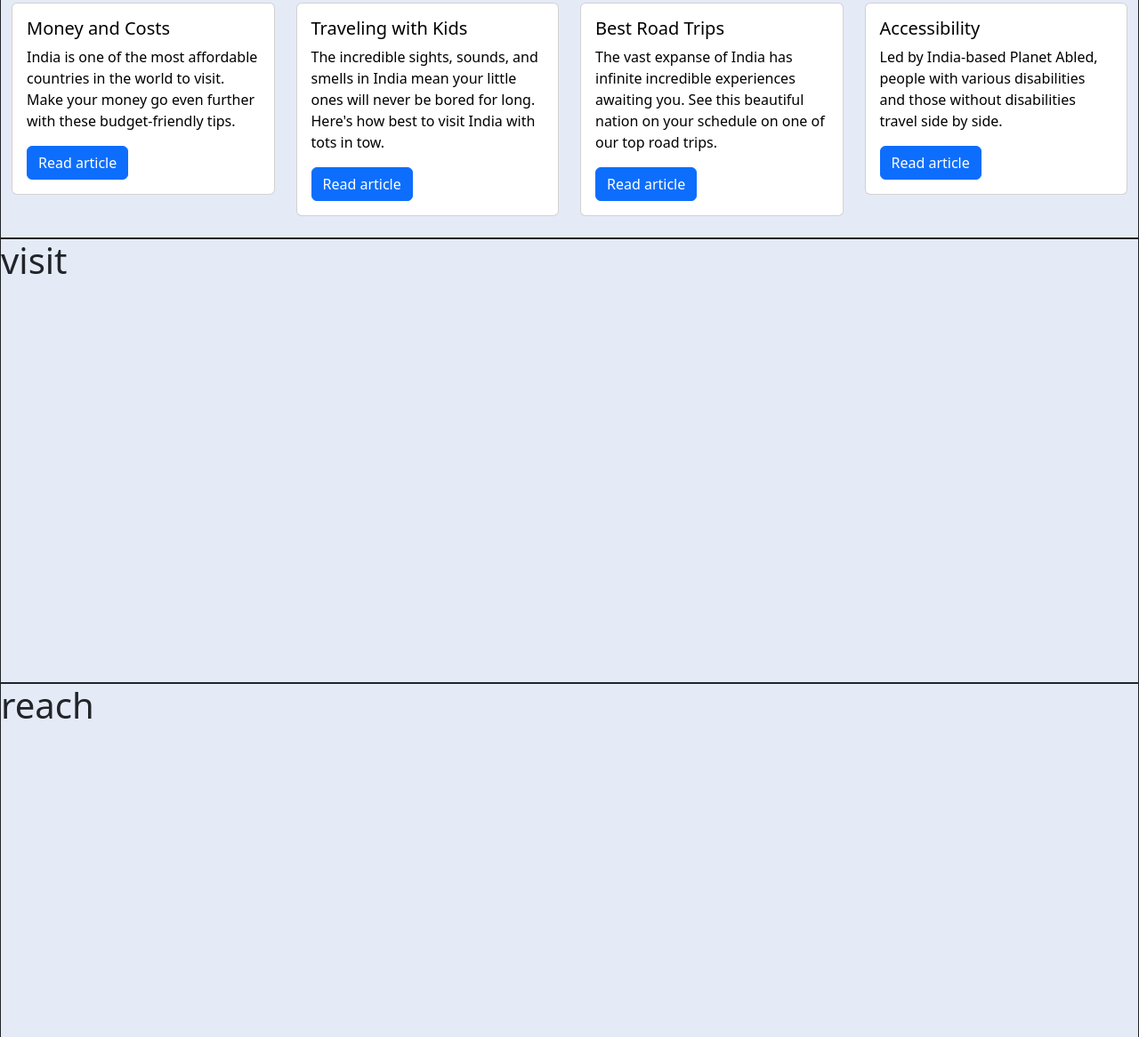
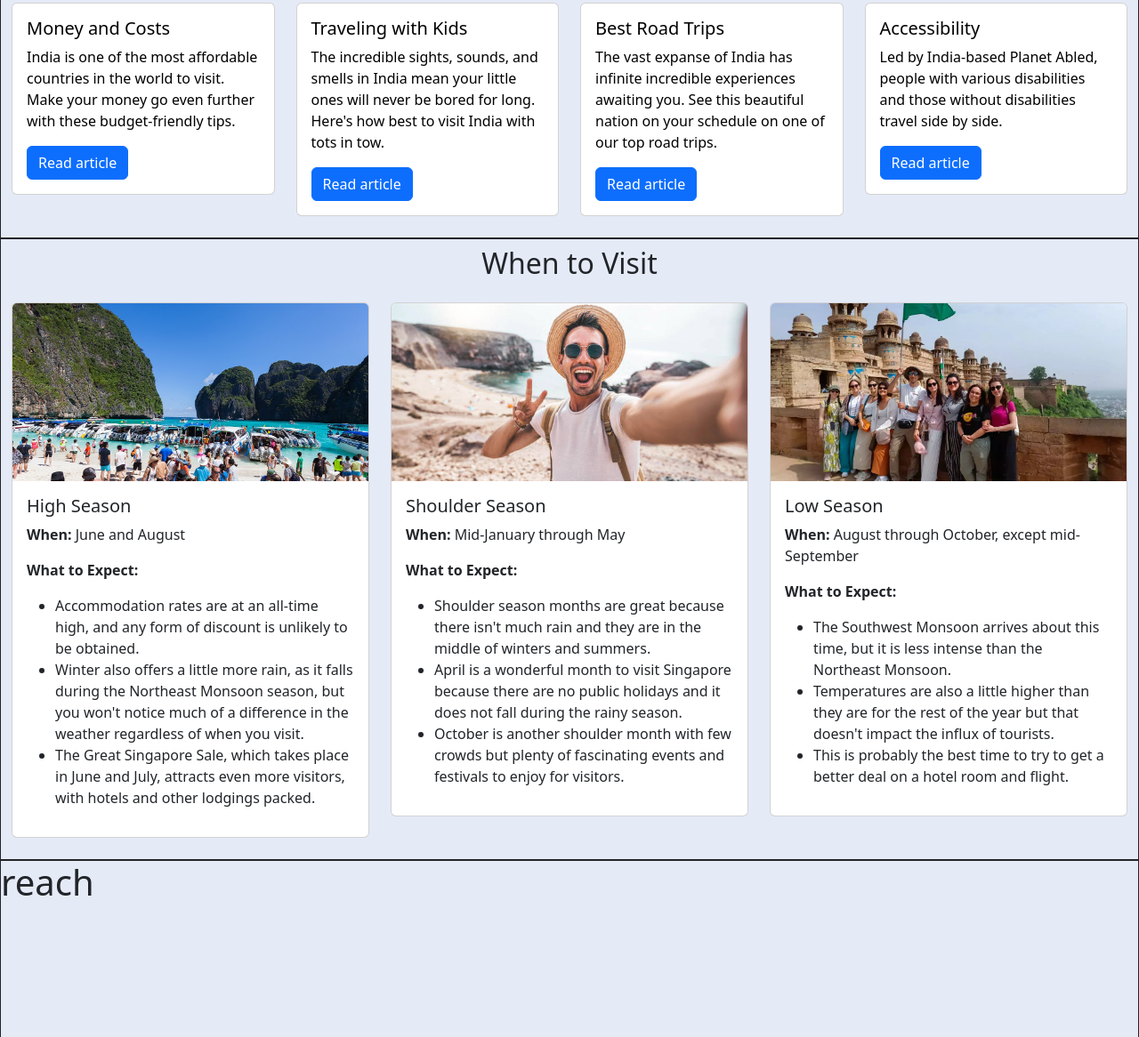
Before and after one commit to prem-credsoft/trip-plan, a plain HTML site: page index.html in a window 1280 px wide. Shown: the part 1578-2744 px from the top of the page at 89% size. Drawn offline with nearby package versions, Linux system fonts and the light colour scheme.

Commit message:
When to visit

```diff
--- a/assets/css/style.css
+++ b/assets/css/style.css
@@ -169,3 +169,10 @@ section{
     border: 1px solid;
 }
 /* sticky menu */
+
+.fixed-size {
+    width: 100%;
+    height: 200px; /* Adjust the height as needed */
+    object-fit: cover;
+}
+/* sticky menu */
--- a/index.html
+++ b/index.html
@@ -295,7 +295,51 @@
         </div>
     </section>
       <section class="sticky-section" id="visit">
-        <h1>visit</h1>
+        <div class="container">
+            <h2 class="text-center mt-2 mb-4">When to Visit</h2>
+            <div class="row">
+                <div class="col-md-4 mb-4">
+                    <div class="card">
+                        <img src="./assets/img/wv1.JPG" class="card-img-top fixed-size" alt="High Season">
+                        <div class="card-body">
+                            <h5 class="card-title">High Season</h5>
+                            <p class="card-text"><strong>When:</strong> June and August</p>
+                            <p class="card-text"><strong>What to Expect:</strong></p>
+                            <ul>
+                                <li>Accommodation rates are at an all-time high, and any form of discount is unlikely to be obtained.</li>
+                                <li>Winter also offers a little more rain, as it falls during the Northeast Monsoon season, but you won't notice much of a difference in the weather regardless of when you visit.</li>
+                                <li>The Great Singapore Sale, which takes place in June and July, attracts even more visitors, with hotels and other lodgings packed.</li>
+                            </ul>
+                        </div>
+                    </div>
+                </div>
+                <div class="col-md-4 mb-4">
+                    <div class="card">
+                        <img src="./assets/img/wv2.jpg" class="card-img-top fixed-size" alt="Shoulder Season">
+                        <div class="card-body">
+                            <h5 class="card-title">Shoulder Season</h5>
+                            <p class="card-text"><strong>When:</strong> Mid-January through May</p>
+                            <p class="card-text"><strong>What to Expect:</strong></p>
+                            <ul>
+                                <li>Shoulder season months are great because there isn't much rain and they are in the middle of winters and summers.</li>
+                                <li>April is a wonderful month to visit Singapore because there are no public holidays and it does not fall during the rainy season.</li>
+                                <li>October is another shoulder month with few crowds but plenty of fascinating events and festivals to enjoy for visitors.</li>
+                            </ul>
+                        </div>
+                    </div>
+                </div>
+                <div class="col-md-4 mb-4">
+                    <div class="card">
+                        <img src="./assets/img/wv3.jpeg" class="card-img-top fixed-size" alt="Low Season">
+                        <div class="card-body">
+                            <h5 class="card-title">Low Season</h5>
+                            <p class="card-text"><strong>When:</strong> August through October, except mid-September</p>
+                            <p class="card-text"><strong>What to Expect:</strong></p>
+                            <ul>
+                                <li>The Southwest Monsoon arrives about this time, but it is less intense than the Northeast Monsoon.</li>
+                                <li>Temperatures are also a little higher than they are for the rest of the year but that doesn't impact the influx of tourists.</li>
+                                <li>This is probably the best time to try to get a better deal on a hotel room and flight.</li>
+        <!-- <h1>visit</h1> -->
       </section>
       <section class="sticky-section" id="reach">
         <h1>reach</h1>
```
Also changed, not shown: assets/img/wv1.JPG (added), assets/img/wv2.jpg (added), assets/img/wv3.jpeg (added).
